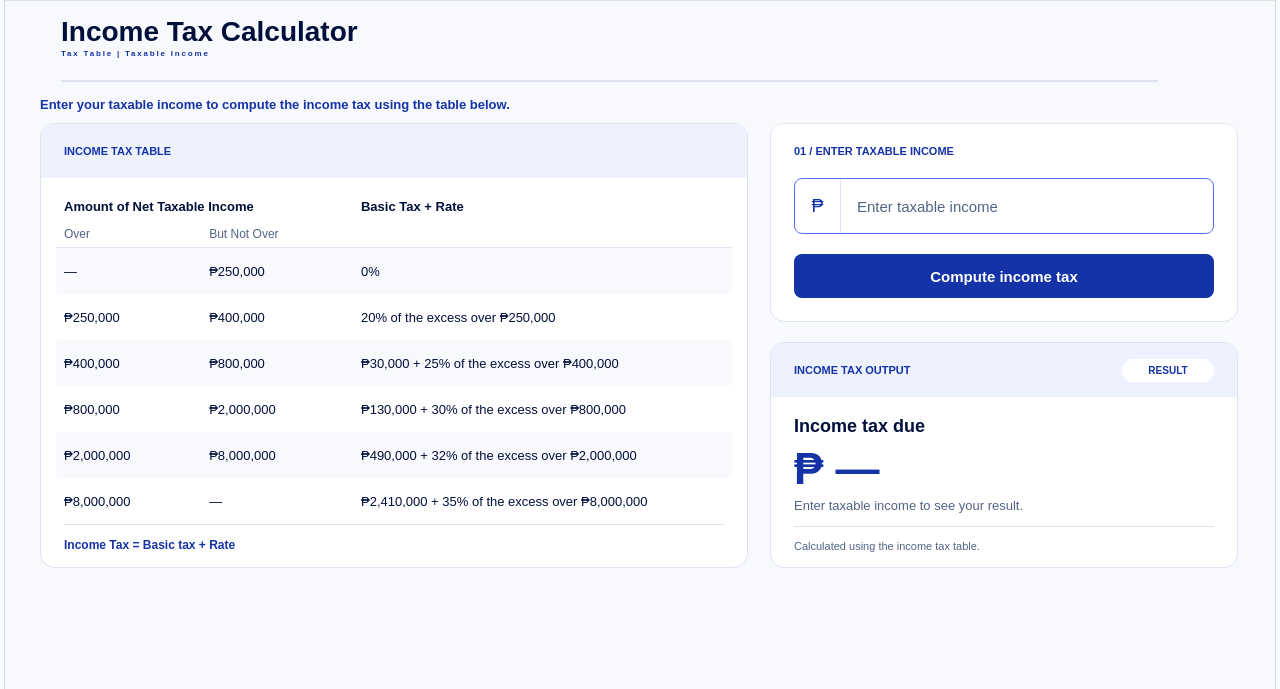
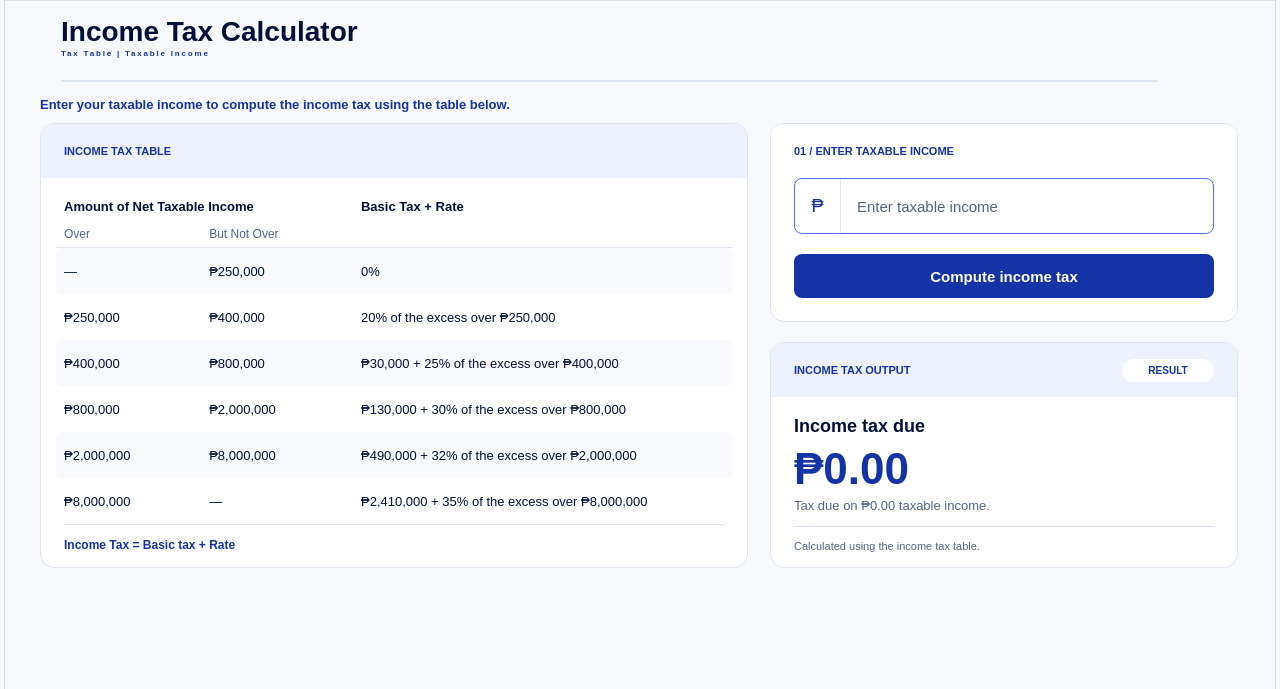
Before and after one commit to kkurona/CalculatorTools, a plain HTML site: page income-tax-calculator.html in a window 1280 px wide. Both pictures are taken after a click on the button "Compute income tax". Shown: the part 111-800 px from the top of the page. Drawn offline with Linux system fonts and the light colour scheme; a web font is replaced by a local one.

Commit message:
Update income-tax-calculator.html

```diff
--- a/income-tax-calculator.html
+++ b/income-tax-calculator.html
@@ -214,4 +214,34 @@
       })();
     </script>
     <script>
-    <!-- Income Tax Calculator Script -->
+      (function () {
+        const money = new Intl.NumberFormat("en-PH", {
+          style: "currency",
+          currency: "PHP",
+          minimumFractionDigits: 2,
+        });
+
+        function calculateTax(income) {
+          if (income <= 250000) return 0;
+          if (income <= 400000) return (income - 250000) * 0.2;
+          if (income <= 800000) return 30000 + (income - 400000) * 0.25;
+          if (income <= 2000000) return 130000 + (income - 800000) * 0.3;
+          if (income <= 8000000) return 490000 + (income - 2000000) * 0.32;
+          return 2410000 + (income - 8000000) * 0.35;
+        }
+
+        const inputEl = document.getElementById("tax-income-input");
+        const computeBtn = document.getElementById("compute-tax-btn");
+        const resultEl = document.getElementById("tax-result");
+        const summaryEl = document.getElementById("tax-summary");
+
+        computeBtn.addEventListener("click", () => {
+          const val = Math.max(0, Number(inputEl.value) || 0);
+          const tax = calculateTax(val);
+          resultEl.textContent = money.format(tax);
+          summaryEl.textContent = `Tax due on ${money.format(val)} taxable income.`;
+        });
+      })();
+    </script>
+  </body>
+</html>
```
